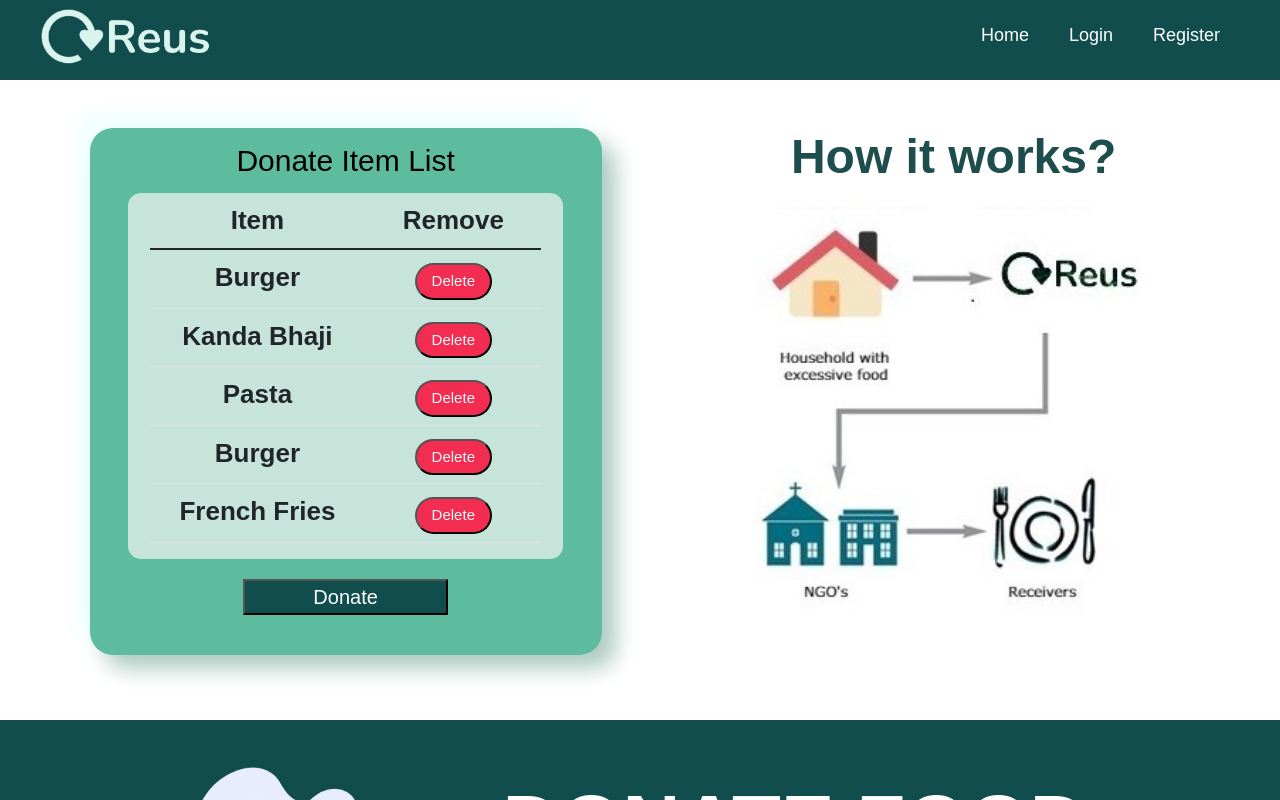
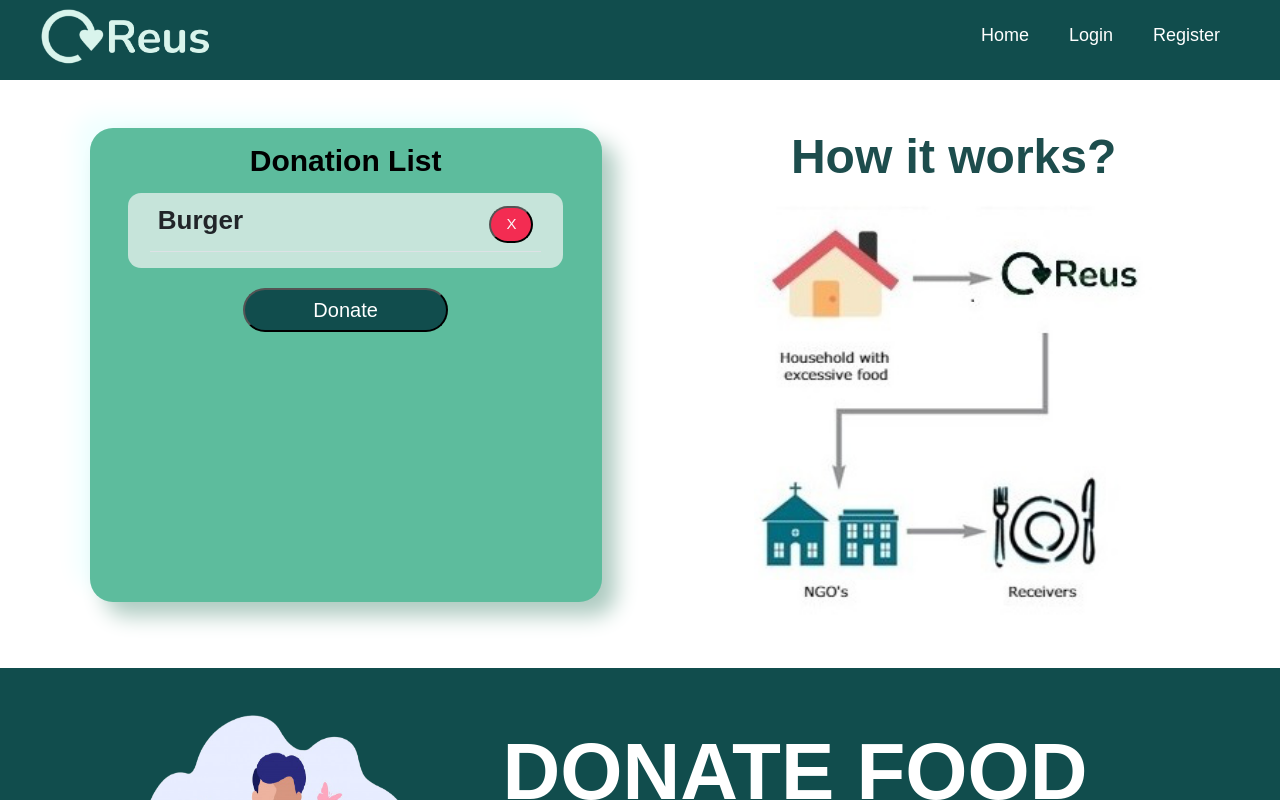
Before and after one commit to AaryaDevnani/Reus, a React (Create React App) app in the folder frontend/: page /donate in a window 1280 px wide. Shown: the top 800 px of the page. Built offline with nearby package versions, Linux system fonts and the light colour scheme.

Commit message:
donate and inventory page changes

```diff
--- a/frontend/src/components/Donate.js
+++ b/frontend/src/components/Donate.js
@@ -7,11 +7,11 @@ function Donate() {
   <div className='donatePage'>
         <div className='donateListFlex'>
       <div className='donateList'>
-    <p className='intro'>Donate Item List</p>
+    <p className='intro'><b>Donation List</b></p>
 
             <div className='donate-list-items'>
                 <Table  className='donateTable'>
-                    <thead  >
+                    {/* <thead  >
                         <tr>
                         <th className='itemColumn'>
                             Item
@@ -20,27 +20,11 @@ function Donate() {
                             Remove
                         </th>
                         </tr>
-                    </thead>
+                    </thead> */}
                     <tbody >
                         <tr>
-                            <td>Burger</td>
-                            <td><button className="deleteBtn">Delete </button></td>
-                        </tr>
-                        <tr>
-                            <td>Kanda Bhaji</td>
-                            <td><button className="deleteBtn">Delete </button></td>
-                        </tr>
-                        <tr>
-                            <td>Pasta</td>
-                            <td><button className="deleteBtn">Delete </button></td>
-                        </tr>
-                        <tr>
-                            <td>Burger</td>
-                            <td><button className="deleteBtn">Delete </button></td>
-                        </tr>
-                        <tr>
-                            <td>French Fries</td>
-                            <td><button className="deleteBtn">Delete </button></td>
+                            <td className='td-left'>Burger</td>
+                            <td className='td-right'><button className="deleteBtn td-right">X</button></td>
                         </tr>
                     </tbody>
                 </Table>
--- a/frontend/src/components/ItemList.js
+++ b/frontend/src/components/ItemList.js
@@ -28,13 +28,15 @@ function ItemList({ items, setItems, selectedCategory, byProducts }) {
 
   // Expand Code
   const ps = document.querySelectorAll('p');
-  const observer = new ResizeObserver(entries => {
+  const observer = new ResizeObserver((entries) => {
     for (let entry of entries) {
-    entry.target.classList[entry.target.scrollHeight > entry.contentRect.height ? 'add' : 'remove']('truncated');
+      entry.target.classList[
+        entry.target.scrollHeight > entry.contentRect.height ? 'add' : 'remove'
+      ]('truncated');
     }
   });
 
-  ps.forEach(p => {
+  ps.forEach((p) => {
     observer.observe(p);
   });
 
@@ -93,8 +95,8 @@ function ItemList({ items, setItems, selectedCategory, byProducts }) {
       headers: {
         'Content-Type': 'application/json'
       },
-      body:{
-        'type':'grocery'
+      body: {
+        type: 'grocery'
       }
     };
     const response = await fetch(`/api/items/${itemId}`, deleteItemOptions);
@@ -108,8 +110,9 @@ function ItemList({ items, setItems, selectedCategory, byProducts }) {
   };
 
   return (
+    <div className="item-biffer">
       <div className="btn-cards">
-      <div className="addBtn">
+        {/* <div className="addBtn">
         <Button
           className="modal-btn"
           variant="primary"
@@ -127,10 +130,13 @@ function ItemList({ items, setItems, selectedCategory, byProducts }) {
         <Link to="/shoppingList" className="btn btn-primary">
           Grocery List
         </Link>
-      </div>
+      </div> */}
 
         <div className="itemList">
-        <p className='itms'> Items </p>
+          <div className='bothNames'>
+          <p className="itms"> Items </p>
+          <p className="itms"> Its By-product </p>
+          </div>
           {currentItems.length === 0 && (
             <div className="noCatItems">
               <img
@@ -141,6 +147,7 @@ function ItemList({ items, setItems, selectedCategory, byProducts }) {
             </div>
           )}
           {currentItems.map((item) => (
+            <div className="item-n-by">
               <div className="catItems" key={item._id}>
                 <div className="itemData">
                   <div className="itemImage">
@@ -190,8 +197,8 @@ function ItemList({ items, setItems, selectedCategory, byProducts }) {
                     </p>
                   </div>
                 </div>
-            <div className='byProd-butn'>
-            {item.byProduct &&
+                <div className="byProd-butn">
+                  {/* {item.byProduct &&
               item.byProduct.map((bp) => (
                 <>
                   <OverlayTrigger
@@ -206,7 +213,7 @@ function ItemList({ items, setItems, selectedCategory, byProducts }) {
               </OverlayTrigger>
 
                 </>
-              ))}
+              ))} */}
 
                   <div className="card-buttons">
                     <button
@@ -221,7 +228,23 @@ function ItemList({ items, setItems, selectedCategory, byProducts }) {
                   </div>
                 </div>
               </div>
+              <div>
+                {item.byProduct &&
+                  item.byProduct.map((bp) => (
+                    <div className="batItems" key={item._id}>
+                      <div className="byProductData">
+                        <h3 className="itemName" ><b>{bp.itemByproduct} </b></h3>
+                        <p className="byProdInfo">{bp.use}</p>
+                        {bp.videoURL && (
+                          <p className="byProdVid"><u><a href={bp.videoURL} target="_blank">Watch video for more Info!</a></u></p>
+                        )}
+                      </div>
+                    </div>
                   ))}
+              </div>
+            </div>
+          ))}
+        </div>
       </div>
     </div>
   );
--- a/frontend/src/components/styles/CategoryItems.css
+++ b/frontend/src/components/styles/CategoryItems.css
@@ -7,7 +7,7 @@
     padding-bottom: 5px;
     align-items: center;
     justify-content: center;
-
+    margin-bottom: 5px;
 }
 .byData{
     font-size: 15px;
@@ -29,9 +29,23 @@ box-shadow:  9px 9px 18px #b2d0c6,
            height: fit-content;
   width: 390px;
   margin-top: 0px;
-
-
-
+  height: 250px;
+}
+.batItems{
+    color: black !important;
+    min-height: 50px;
+    margin: 20px 10px;
+  padding: 20px;
+  border-radius: 20px;
+background: #cff2e6;
+box-shadow:  9px 9px 18px #b2d0c6,
+           -9px -9px 18px #ecffff;
+           max-width: 450px;
+           height: fit-content;
+  width: 390px;
+  margin-top: 0px;
+  height: 250px;
+  margin-left: 30px;
 }
 .noCatItems{
     color: black !important;
@@ -49,11 +63,11 @@ box-shadow:  9px 9px 18px #b2d0c6,
 }
 
 .categoryList{
-   float: left;
-   margin-left: 40px !important;
-   padding-left: 8%;
-   margin-top: 20px;
-   width: 27%;
+    float: left;
+    margin-left: 40px !important;
+    padding-left: 3%;
+    margin-top: 20px;
+    width: 20%;
 }
 
 .catLink{
@@ -142,6 +156,7 @@ button.modal-btn.butn.btn-primary :hover {
     align-items: left;
     justify-content: left;
     margin-top: 20px ;
+    border-left: #114d4d65 2px solid ;
 
 }
 .addBtn{
@@ -181,6 +196,20 @@ button.modal-btn.butn.btn-primary :hover {
     margin-top: 5px;
     font-size: 15px;
 }
+.byProdInfo{
+    margin-top: 5px;
+    font-size: 15px;
+    overflow: hidden;
+   text-overflow: ellipsis;
+   display: -webkit-box;
+   -webkit-line-clamp: 6; /* number of lines to show */
+   -webkit-box-orient: vertical;
+   margin-bottom: 0px;
+}
+.byProdVid{
+    margin-top: 2px;
+    font-size: 15px;
+}
 .byproductText{
     font-size: 15px;
     padding-top: 5px;
@@ -194,8 +223,22 @@ button.modal-btn.butn.btn-primary :hover {
     padding-left: 10px;
     border-left: #114d4d 4px solid;
     margin-left: 5px;
+    width: 430px;
 
 
+}
+.item-biffer{
+    display: flex;
+}
+.byProdList{
+    margin-top: 20px;
+    margin-left: 20px;
+}
+.item-n-by{
+    display: flex;
+}
+.bothNames{
+    display: flex;
 }
 
 @media only screen and (max-width: 600px){
--- a/frontend/src/components/styles/Donate.css
+++ b/frontend/src/components/styles/Donate.css
@@ -48,12 +48,18 @@
 
 
 }
-.donateBtn{
+.donateBtn {
     width: 40%;
     color: rgb(255, 255, 255);
     margin-top: 20px;
     font-size: 20px;
-    background-color:#114d4d;
+    background-color: #114d4d;
+    padding-top: 5px;
+    padding-bottom: 5px;
+    border-radius: 25px;
+}
+.donateBtn:hover{
+    background-color: #114d4db6 ;
 }
 .bannerName{
     font-size: 5rem!important;
@@ -95,3 +101,9 @@
     font-weight: 700;
     color: #1d4d4d;
 }
+.td-left{
+    text-align: left;
+}
+.td-right{
+    text-align: right;
+}
```
Lines whose indentation alone changed are shown as unchanged.
